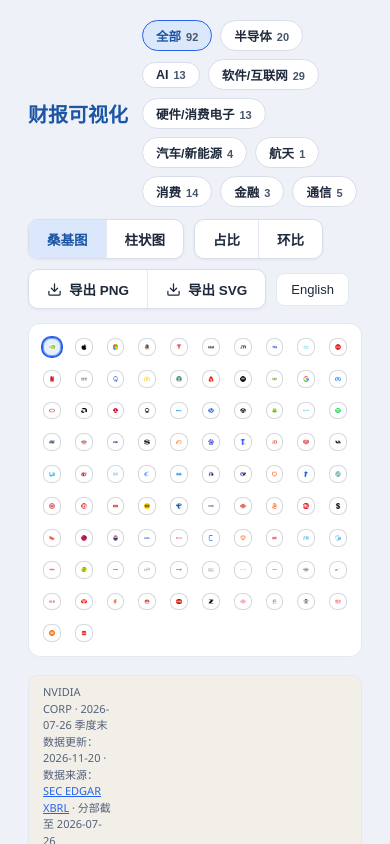
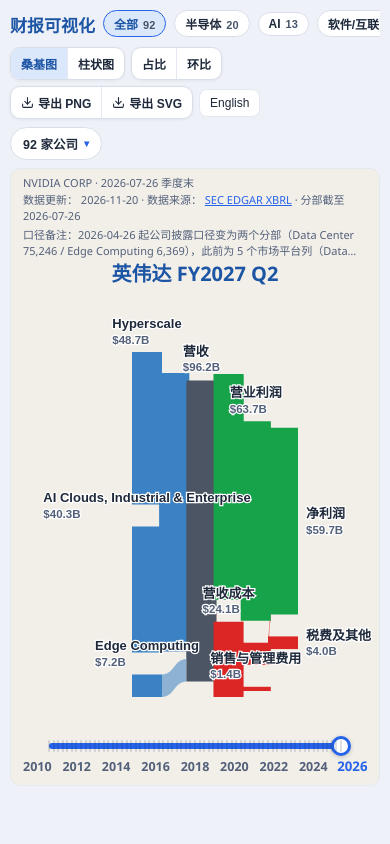
Before and after one commit to Dao1023/profitbridge, a plain HTML site: page index.html in a window 390 px wide. Shown: the top 844 px of the page. Drawn offline with Linux system fonts and the light colour scheme.

Commit message:
fix(mobile): 公司墙折叠、备注取消右侧留白，图表进入手机首屏
- ≤768 公司列表默认收起为「92 家公司 ▾」，展开为横向滚动的单行抽屉
- 口径备注 padding-right 250px → 12px，不再挤成 68px 窄条或裁切
- 工具栏与行业筛选改为紧凑单行（行业栏横向滚动），390 首屏工具栏 289→109px
- 桑基画布 390/768 降为 480/520px；390×844 图表顶边 885→约 256px
- 新增 tests/verify_responsive.mjs：无横向溢出、绘图区宽度、三档逐刻度点击、
  移动端首屏/折叠展开、对比度 token 复核

```diff
--- a/app.js
+++ b/app.js
@@ -1580,8 +1580,23 @@ function renderBarChart() {
 
 /* ---- left logo rail ---- */
 const MONO_COLORS = ['#1d55a5','#b91c1c','#0f766e','#7c3aed','#c2410c','#be185d','#15803d','#a16207','#1e40af','#4d7c0f'];
+/* Phone layout keeps the 92-logo wall folded behind this count chip; keeping the
+   label/aria state in one helper means language switches and renders stay in sync. */
+function syncLogoToggle() {
+  const rail = document.getElementById('logoRail');
+  const toggle = document.getElementById('logoToggle');
+  if (!rail || !toggle) return;
+  const open = rail.classList.contains('open');
+  const n = Object.keys(DATA.companies).length;
+  const count = document.getElementById('logoCount');
+  if (count) count.textContent = lang === 'zh' ? `${n} 家公司` : `${n} companies`;
+  const caret = toggle.querySelector('.caret');
+  if (caret) caret.textContent = open ? '▴' : '▾';
+  toggle.setAttribute('aria-expanded', open ? 'true' : 'false');
+}
 function renderLogoRail() {
   const rail = document.getElementById('logoRail');
+  const toggle = document.getElementById('logoToggle');
   /* build DOM once; subsequent renders only toggle classes — re-creating <img>
      nodes on company switch re-fetched logos and made the rail visibly jitter */
   if (rail.dataset.built !== '1' || rail.dataset.lang !== lang) {
@@ -1596,6 +1611,14 @@ function renderLogoRail() {
     rail.querySelectorAll('.logo').forEach(el => el.addEventListener('click', () => switchCompany(el.dataset.sym)));
     rail.dataset.built = '1'; rail.dataset.lang = lang;
   }
+  if (toggle && toggle.dataset.bound !== '1') {
+    toggle.addEventListener('click', () => {
+      rail.classList.toggle('open');
+      syncLogoToggle();
+    });
+    toggle.dataset.bound = '1';
+  }
+  syncLogoToggle();
   /* incremental update: active highlight + industry visibility, no DOM rebuild */
   rail.querySelectorAll('.logo').forEach(el => {
     const tk = el.dataset.sym;
@@ -1982,6 +2005,15 @@ function segNotesFor(tk) {
    Both verify_layout_refactor (rail==panel) and verify_filter_jitter (rail stable
    on company switch) depend on this invariant. */
 const SANKEE_BASE_H = 660; // must match #sankey's CSS height in index.html
+/* Phones get a shorter canvas so the timeline is reachable without a long
+   scroll; desktop keeps the exact 660px base that the layout-refactor tests
+   and the 1280px pixel regression depend on. */
+function sankeyBaseHeight() {
+  const w = window.innerWidth || 1280;
+  if (w <= 400) return 480;
+  if (w <= 768) return 520;
+  return SANKEE_BASE_H;
+}
 function syncChartHeightForNotes() {
   const sk = document.getElementById('sankey');
   if (!sk) return;
@@ -1991,7 +2023,7 @@ function syncChartHeightForNotes() {
     const cs = getComputedStyle(noteEl);
     extra = noteEl.offsetHeight + (parseFloat(cs.marginTop) || 0);
   }
-  sk.style.height = Math.max(240, SANKEE_BASE_H - extra) + 'px';
+  sk.style.height = Math.max(240, sankeyBaseHeight() - extra) + 'px';
 }
 
 function render() {
--- a/index.html
+++ b/index.html
@@ -168,6 +168,47 @@ body { background:var(--bg); color:var(--text); font-family:"Segoe UI","Microsof
      it paint over the neighbouring years */
   .tl-tick .d { display:none; }
 }
+/* ---- phone layout (≤768) ----
+   The 92-logo rail used to occupy 334px of the first screen, the 250px meta
+   right lane squeezed the disclosure text into a 68px column, and the toolbar
+   wrapped to 289px — the sankey did not start until y=885 on a 390×844 phone.
+   Rail is collapsed behind a count button by default, toolbar/industry filter
+   become single compact rows, and the chart starts inside the first screen. */
+#logoToggle { display:none; }
+@media (max-width: 768px) {
+  body { padding:10px 10px 16px; }
+  .toolbar { gap:8px; margin-bottom:8px; }
+  .toolbar .left { flex:1 1 100%; gap:8px; flex-wrap:nowrap; min-width:0; }
+  #brand { font-size:17px; }
+  #industryBar { flex:1 1 auto; flex-wrap:nowrap; overflow-x:auto; overscroll-behavior-x:contain;
+    scrollbar-width:none; -ms-overflow-style:none; padding-bottom:2px; }
+  #industryBar::-webkit-scrollbar { display:none; }
+  #industryBar .lbl { display:none; }
+  .indBtn { flex:0 0 auto; padding:4px 10px; font-size:12px; }
+  .controls { flex:1 1 100%; gap:6px; }
+  #btnLang, #btnCur { padding:6px 10px; font-size:12px; }
+  .exportGroup button { padding:7px 10px; font-size:12px; gap:4px; }
+  .exportGroup svg { width:13px; height:13px; }
+  .layout { gap:8px; }
+  /* collapsible company rail: a single horizontally scrollable strip when open */
+  #logoToggle { display:flex; align-items:center; gap:6px; align-self:flex-start;
+    appearance:none; border:1px solid #d8dee9; background:var(--card); color:var(--text);
+    border-radius:999px; padding:6px 12px; font-size:12.5px; font-weight:700; cursor:pointer; }
+  #logoToggle .caret { color:var(--blue); font-size:10px; }
+  #logoRail { display:none; }
+  #logoRail.open { display:flex; gap:8px; overflow-x:auto; overflow-y:hidden; padding:8px;
+    scrollbar-width:thin; }
+  #logoRail.open .logo { flex:0 0 54px; }
+  .meta { padding:6px 12px 0; min-height:0; }
+  /* the metric dropdown sits in the header flow instead of over the meta text */
+  #barSelect { position:static; margin:6px 12px 0; align-self:flex-start; max-width:calc(100% - 24px); }
+  #chartPanel .in-title { padding:2px 12px 6px; }
+  #sankey { height:520px; }
+  #timeline { padding:6px 8px 10px; }
+}
+@media (max-width: 400px) {
+  #sankey { height:480px; }
+}
 </style>
 </head>
 <body>
@@ -194,6 +235,7 @@ body { background:var(--bg); color:var(--text); font-family:"Segoe UI","Microsof
   </div>
 </div>
 <div class="layout">
+  <button id="logoToggle" type="button" aria-controls="logoRail" aria-expanded="false"><span id="logoCount"></span><span class="caret">▾</span></button>
   <div id="logoRail"></div>
   <div class="main">
     <div id="chartPanel">
```
Also changed, not shown: tests/verify_responsive.mjs (added, +171 -0 lines).
